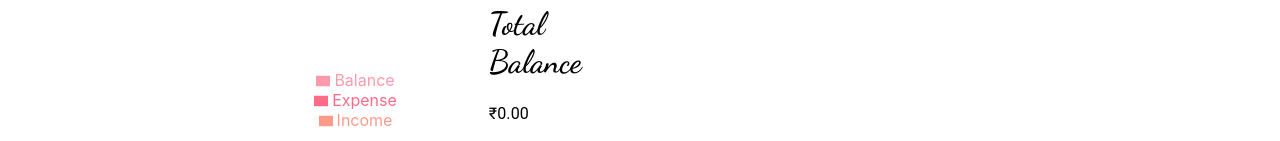
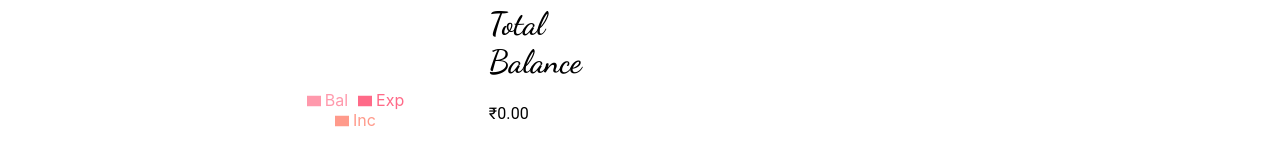
Before and after one commit to codewithMamtaR/expensetracker, a React (Create React App) app: page /dashboard in a window 1280 px wide. Shown: the part 811-952 px from the top of the page. Built offline with nearby package versions, Linux system fonts and the light colour scheme.

Commit message:
changed names

```diff
--- a/src/pages/DashBoard.jsx
+++ b/src/pages/DashBoard.jsx
@@ -11,9 +11,9 @@ const DashBoard = ()=>{
     const totalBalance=parseFloat(totalIncome-totalExpense);
 
     const data = [
-        { name: "Income", value: totalIncome },
-        { name: "Expense", value: totalExpense },
-        { name: "Balance", value: totalBalance },
+        { name: "Inc", value: totalIncome },
+        { name: "Exp", value: totalExpense },
+        { name: "Bal", value: totalBalance },
       ];
 
      const COLORS=["#FF9A8B", "#FF6A88", "#FF99AC"];
```
